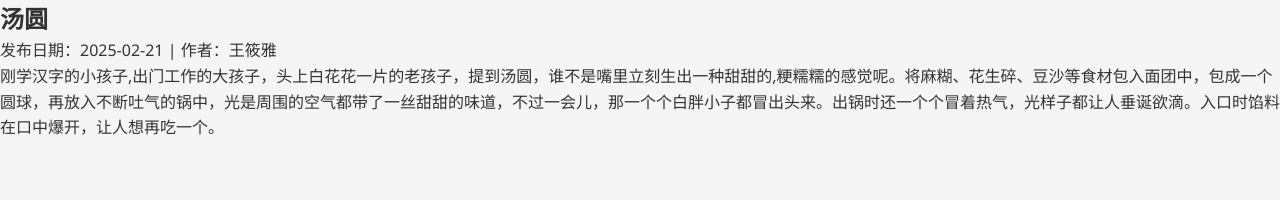
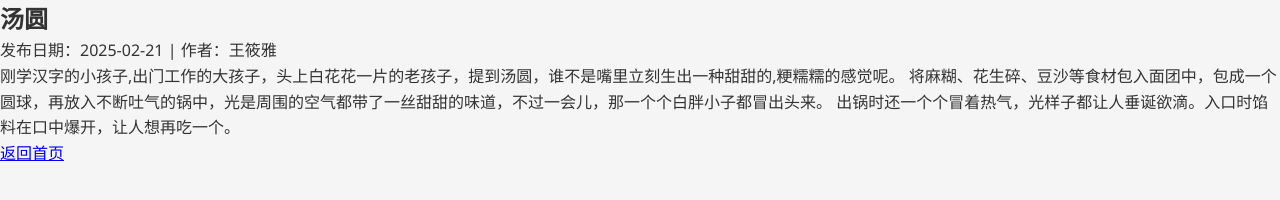
Before and after one commit to chinesepaper/articles, a plain HTML site: page articles/article2.html in a window 1280 px wide. Drawn offline with Linux system fonts and the light colour scheme.

Commit message:
Update article2.html

```diff
--- a/articles/article2.html
+++ b/articles/article2.html
@@ -98,8 +98,11 @@
         <h1>汤圆</h1>
         <div class="post-meta">发布日期：2025-02-21 | 作者：王筱雅</div>
         <section>
-            <p>刚学汉字的小孩子,出门工作的大孩子，头上白花花一片的老孩子，提到汤圆，谁不是嘴里立刻生出一种甜甜的,粳糯糯的感觉呢。将麻糊、花生碎、豆沙等食材包入面团中，包成一个圆球，再放入不断吐气的锅中，光是周围的空气都带了一丝甜甜的味道，不过一会儿，那一个个白胖小子都冒出头来。出锅时还一个个冒着热气，光样子都让人垂诞欲滴。入口时馅料在口中爆开，让人想再吃一个。</p>
+            <p>刚学汉字的小孩子,出门工作的大孩子，头上白花花一片的老孩子，提到汤圆，谁不是嘴里立刻生出一种甜甜的,粳糯糯的感觉呢。
+                将麻糊、花生碎、豆沙等食材包入面团中，包成一个圆球，再放入不断吐气的锅中，光是周围的空气都带了一丝甜甜的味道，不过一会儿，那一个个白胖小子都冒出头来。
+                出锅时还一个个冒着热气，光样子都让人垂诞欲滴。入口时馅料在口中爆开，让人想再吃一个。</p>
         </section>
     </article>
+    <a href=".../index.html" class="back-home">返回首页</a>
 </head>
 </html>
```
